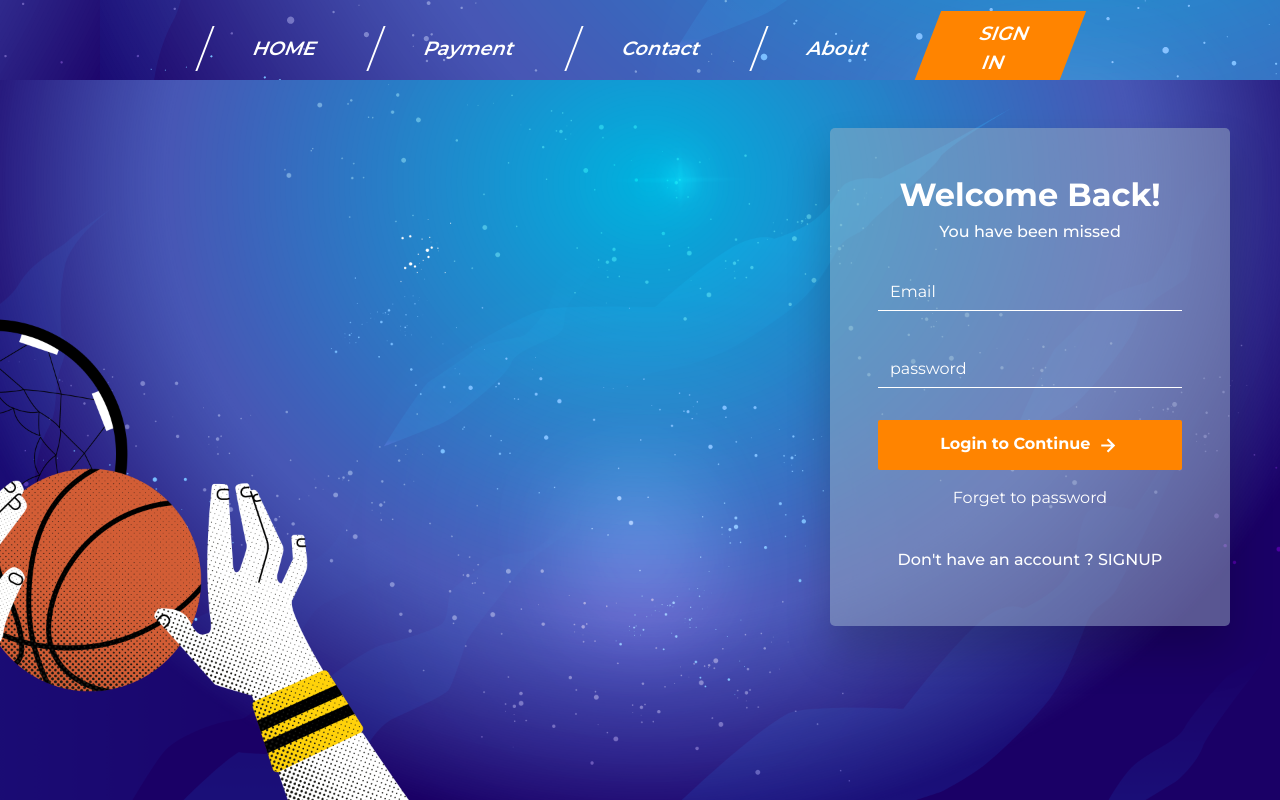
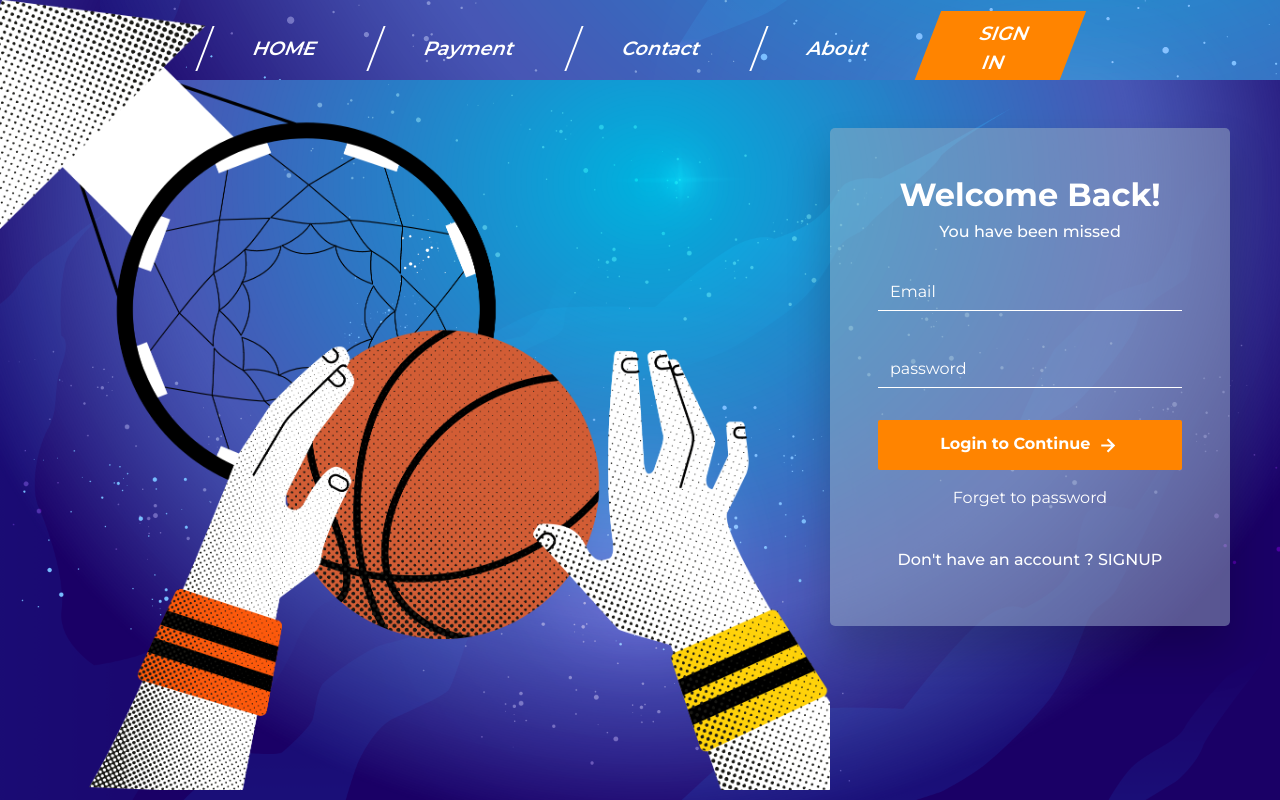
Before and after one commit to Iqbal-Hassan-1/2k-unity, a React (Vite) app: page /sign-up in a window 1280 px wide. Built offline with nearby package versions, Linux system fonts and the light colour scheme.

Commit message:
upadte bg image

```diff
--- a/src/auth/signin.css
+++ b/src/auth/signin.css
@@ -9,11 +9,27 @@
   background-size: cover;
   position: relative;
 }
+.div-img {
+  background-repeat: no-repeat;
+  background-size: 1800px 1000px;
+  /* background-size: covr; */
+  position: relative;
+  margin-left: 0px;
+  margin-top: -290px;
+  background-image: url("../assets/basket-ball.png");
+}
 
 .div-img img {
-  width: 100%;
+  display: none;
+  top: 0;
+  left: 0;
+  bottom: 200;
+  position: absolute;
+  height: 800px;
+  width: 1200px;
+  /* width: 100%;
   height: 100%;
-  object-fit: cover;
+  object-fit: cover; */
 }
 .forShadow {
   box-shadow: 0 25px 45px rgba(0, 0, 0, 0.2) !important;
```
